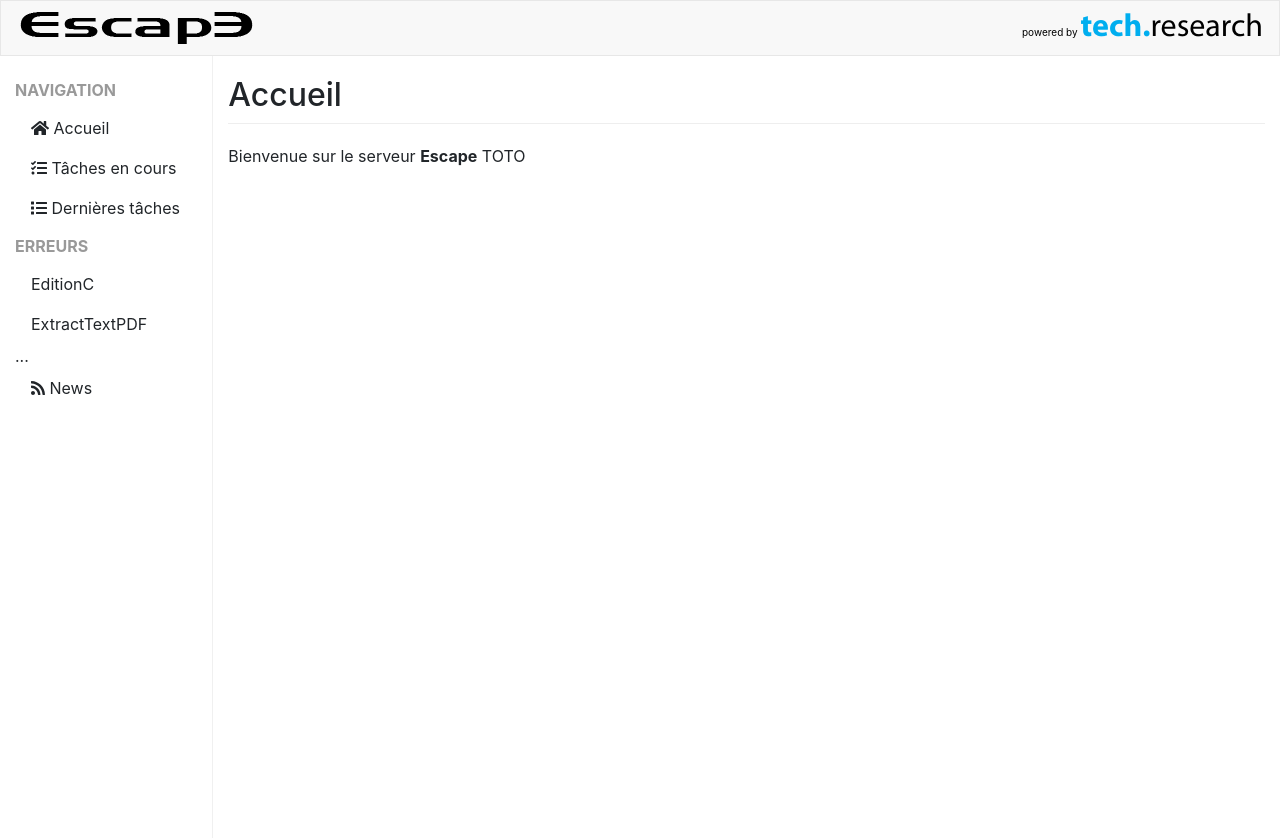
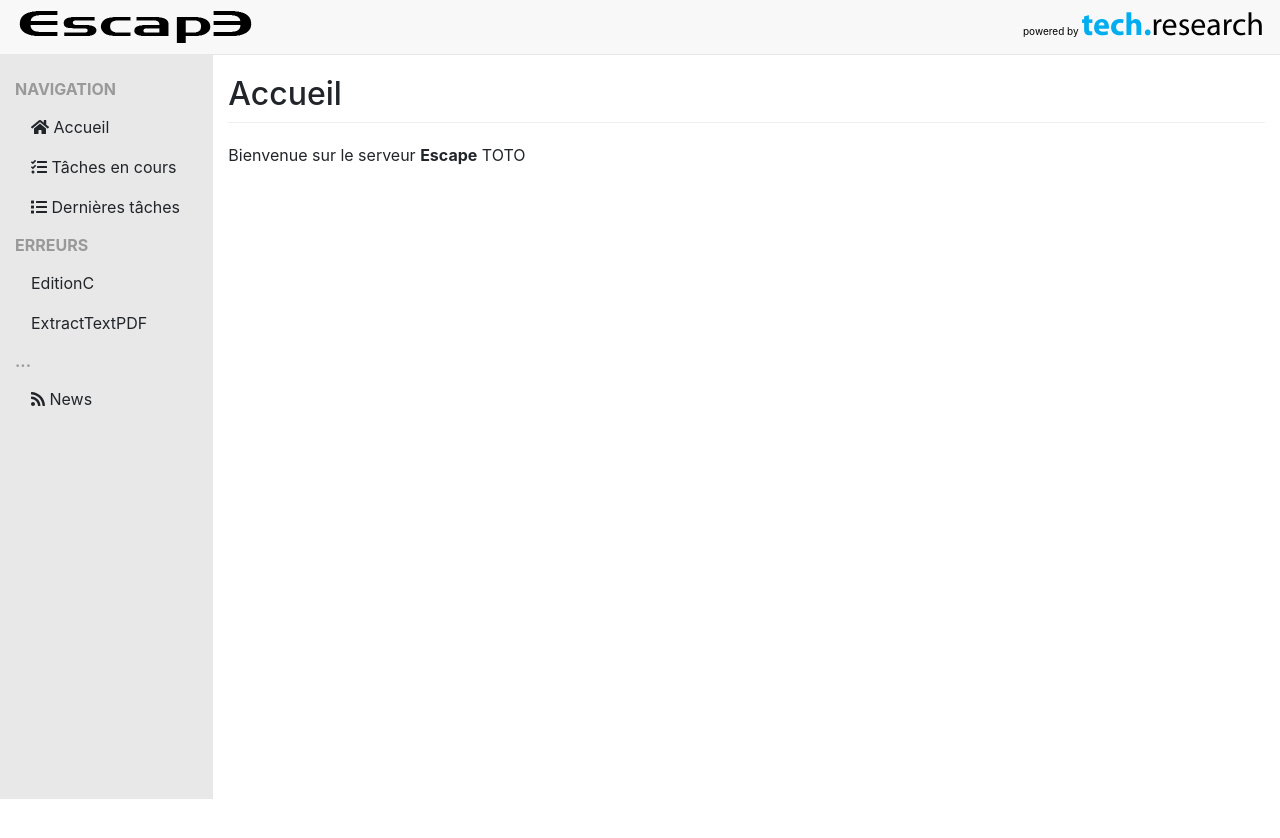
Before and after one commit to toto-faiduski/escape-www, an Angular app: page / in a window 1280 px wide. Shown: the top 838 px of the page. After the commit the page ends 800 px from the top, so only its background shows below. Built offline with nearby package versions, Linux system fonts and the light colour scheme.

Commit message:
Quelques styles

```diff
--- a/src/app/app.component.html
+++ b/src/app/app.component.html
@@ -24,7 +24,7 @@
 <div class="container-fluid">
   <div class="row">
     <!-- MENU -->
-    <nav class="col-2 pt-3 es-menu">
+    <nav class="col-2 pt-3 es-sidebar">
         <ul class="nav nav-light flex-column">
           <li class="es-nav-header">Navigation</li>
           <li class="nav-item">
@@ -47,7 +47,7 @@
             <a [routerLink]="['/ErrorsExtractTextPdf']" class="nav-link">ExtractTextPDF</a>
           </li>
 
-          <li class="nav-header">...</li>
+          <li class="es-nav-header">...</li>
           <li class="nav-item">
             <a [routerLink]="['/News']" class="nav-link"><fa-icon [icon]="faRss"></fa-icon> News</a>
           </li>
--- a/src/styles.css
+++ b/src/styles.css
@@ -32,13 +32,11 @@
  */
 
 
-.es-navbar
-{
-    position: sticky;
-    top: 0;
-    background-color: #f8f8f8;
-    border: 1px solid;
-    border-color: #E7E7E7;
+.es-navbar {
+  position: sticky;
+  top: 0;
+  background-color: #f8f8f8;
+  border-bottom: 1px solid #E7E7E7;
 }
 
 .es-navbar-text
@@ -50,15 +48,12 @@ nav a{
     color: unset;
 }
 
-.es-menu
-{
-    position: sticky;
-    top: 0rem;
-    border-right: 1px solid #f0f0f0;
-    height: calc(100vh - 0rem);
-    /*background-color: #f0f0f0;
-    border: 1px solid;
-    border-color: #E7E7E7;*/
+.es-sidebar {
+  position: sticky;
+  top: 56px;
+  height: calc(100vh - 56px);
+  background-color: #e8e8e8;
+  border-right: 1px solid #E7E7E7;
 }
 
 .es-nav-header {
```
